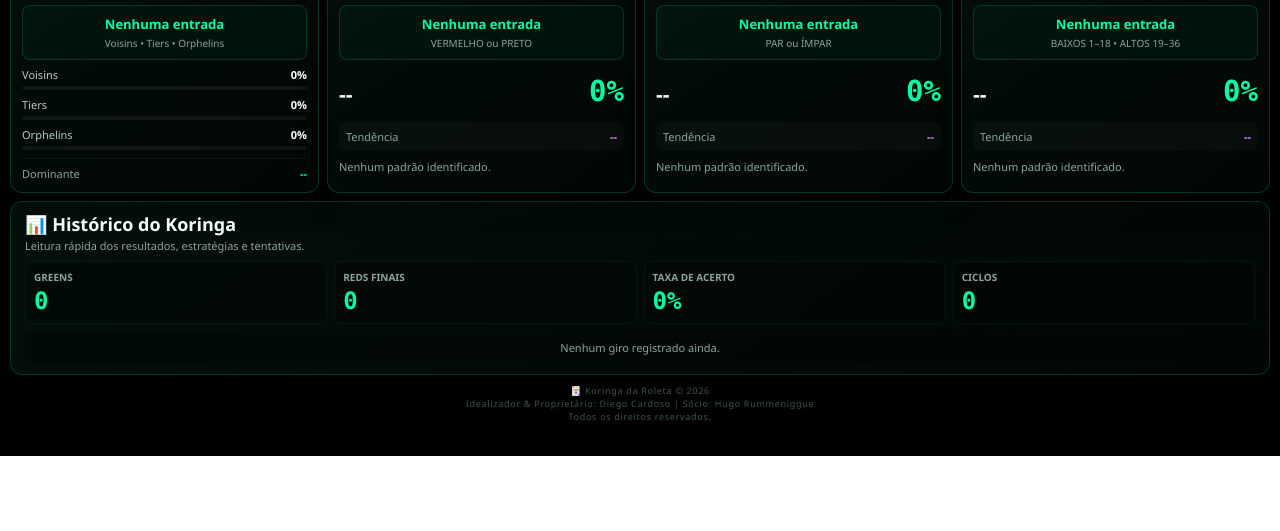
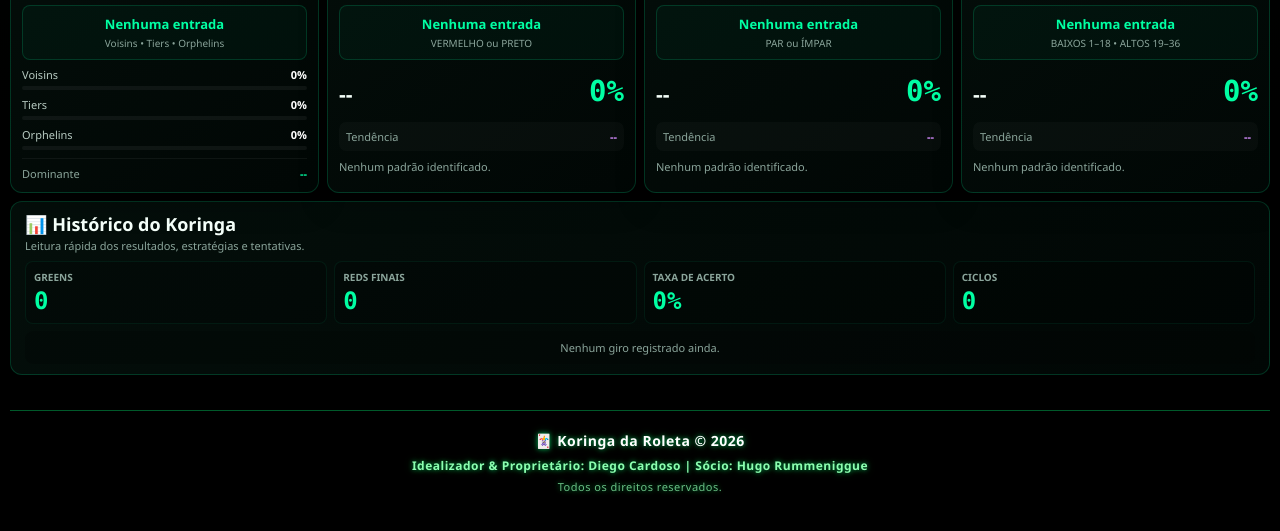
Before and after one commit to diegorcardoso1-cyber/koringadaroleta, a plain HTML site: page index.html in a window 1280 px wide. Shown: the part 517-1048 px from the top of the page. Before the commit the page ends 973 px from the top, so only its background shows below. Drawn offline with Linux system fonts and the light colour scheme.

Commit message:
Add Koringa footer styles to style.css

```diff
--- a/style.css
+++ b/style.css
@@ -330,3 +330,22 @@ footer { font-size: 9px; }
         gap: 10px;
     }
 }
+
+
+/* Rodapé oficial - Koringa da Roleta */
+.koringa-footer {
+  width: 100%;
+  margin-top: 35px;
+  padding: 18px 10px;
+  text-align: center;
+  font-size: 12px;
+  line-height: 1.7;
+  letter-spacing: .5px;
+  color: #8cffb0;
+  background: rgba(0,0,0,.55);
+  border-top: 1px solid rgba(0,255,120,.35);
+  text-shadow: 0 0 5px rgba(0,255,120,.6), 0 0 10px rgba(0,255,120,.25);
+}
+.koringa-footer div:first-child { font-size: 14px; font-weight: 700; color: #fff; margin-bottom: 3px; }
+.koringa-footer div:nth-child(2) { font-weight: 600; }
+.koringa-footer div:last-child { margin-top: 2px; font-size: 11px; opacity: .75; }
```
